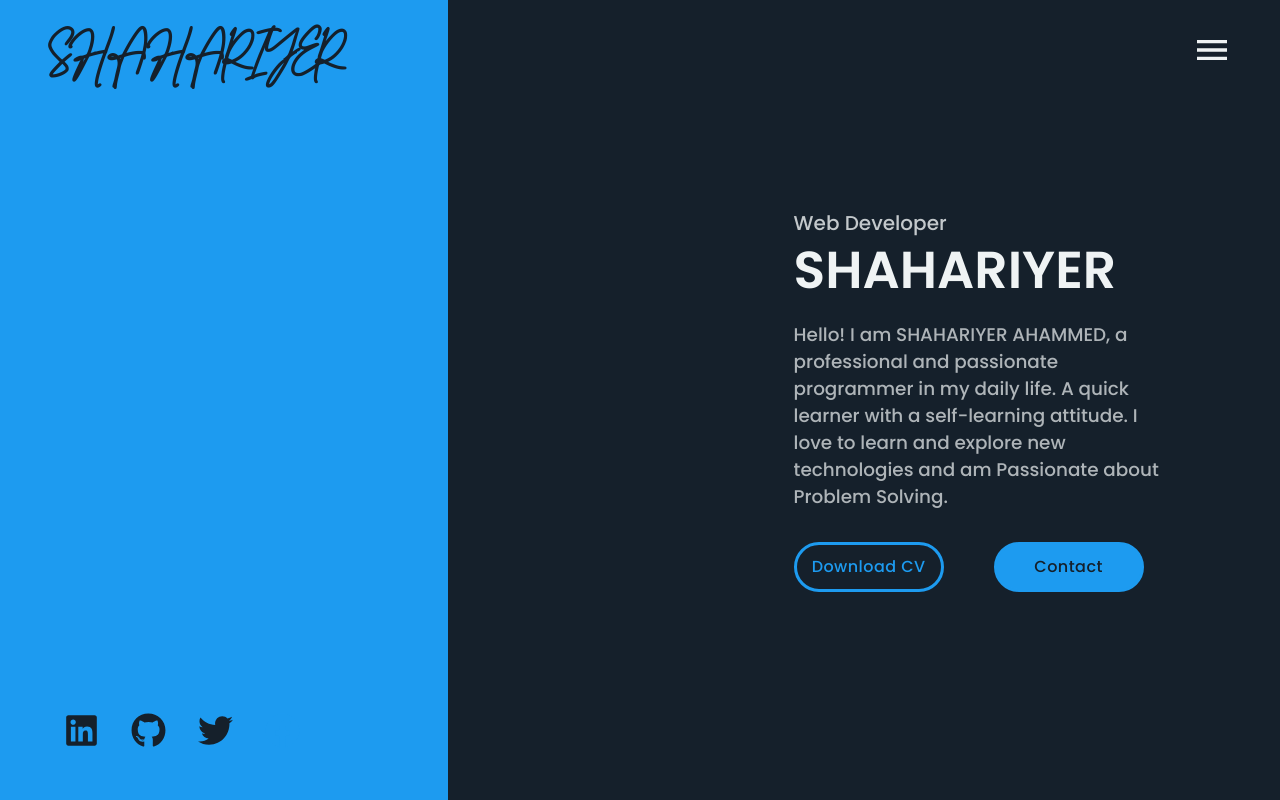
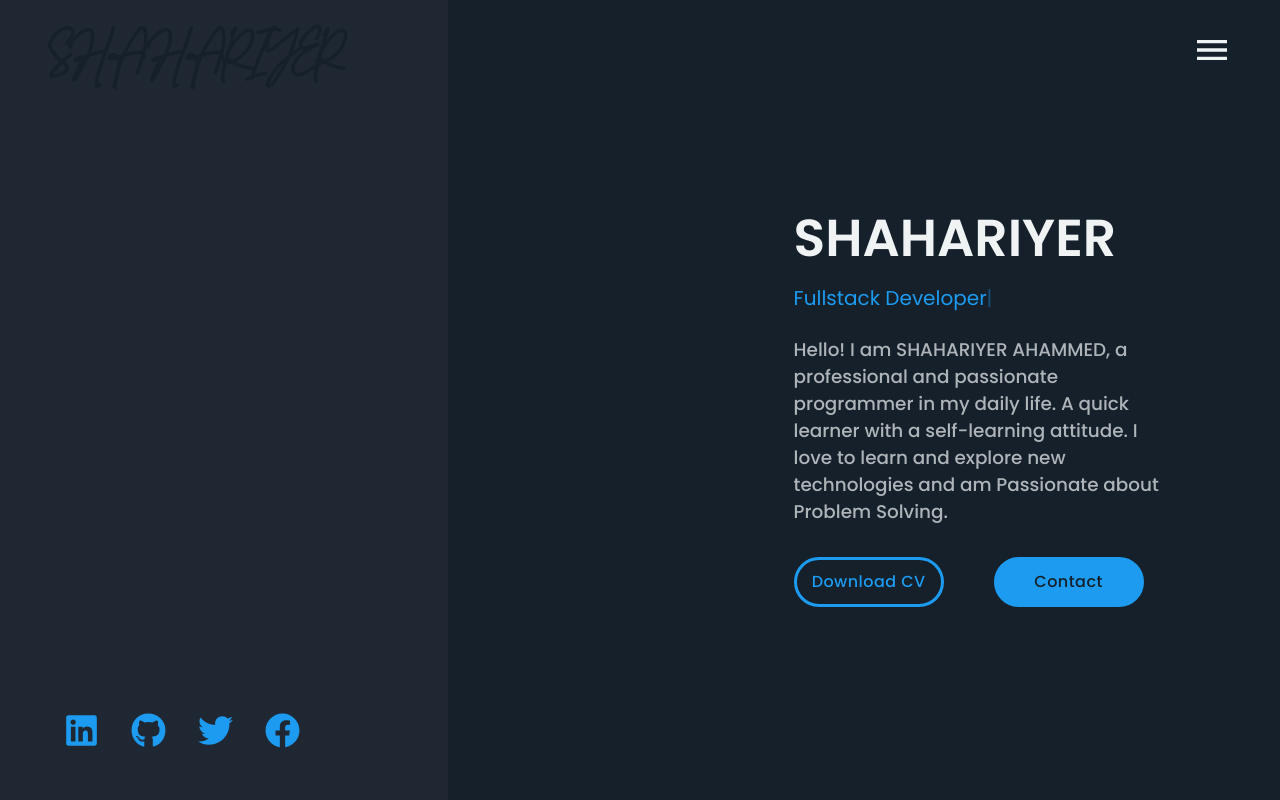
Before and after one commit to shahariyer-as/my-portfolio, a React (Create React App) app: page / in a window 1280 px wide. Shown: the top 800 px of the page. Built offline with nearby package versions, Linux system fonts and the light colour scheme; a web font is replaced by a local one.

Commit message:
react type add

```diff
--- a/package.json
+++ b/package.json
@@ -20,6 +20,7 @@
     "react-router-hash-link": "^2.4.3",
     "react-scripts": "^4.0.3",
     "react-slick": "^0.28.1",
+    "react-typed": "1.2.0",
     "slick-carousel": "^1.8.1",
     "validator": "^13.6.0",
     "web-vitals": "^1.0.1"
--- a/src/components/Landing/Landing.js
+++ b/src/components/Landing/Landing.js
@@ -2,14 +2,14 @@ import { Button } from '@material-ui/core';
 import { makeStyles } from '@material-ui/core/styles';
 import React, { useContext } from 'react';
 import { NavHashLink as NavLink } from 'react-router-hash-link';
-
+import Typed from 'react-typed';
 import { ThemeContext } from '../../contexts/ThemeContext';
 import { headerData } from '../../data/headerData';
 import { socialsData } from '../../data/socialsData';
 import './Landing.css';
 
 import {
-    FaBlogger, FaFacebook, FaGithub, FaLinkedin, FaTwitter, FaYoutube
+    FaFacebook, FaGithub, FaLinkedin, FaTwitter
 } from 'react-icons/fa';
 
 function Landing() {
@@ -29,9 +29,9 @@ function Landing() {
             border: `3px solid ${theme.primary}`,
             transition: '100ms ease-out',
             '&:hover': {
-                backgroundColor: theme.tertiary,
+                backgroundColor: theme.buttonColor,
                 color: theme.secondary,
-                border: `3px solid ${theme.tertiary}`,
+                border: `3px solid ${theme.buttonColor}`,
             },
             [t.breakpoints.down('sm')]: {
                 width: '180px',
@@ -51,9 +51,9 @@ function Landing() {
             border: `3px solid ${theme.primary}`,
             transition: '100ms ease-out',
             '&:hover': {
-                backgroundColor: theme.secondary,
-                color: theme.tertiary,
-                border: `3px solid ${theme.tertiary}`,
+                backgroundColor: theme.buttonColor,
+                color: theme.secondary,
+                border: `3px solid ${theme.buttonColor}`,
             },
             [t.breakpoints.down('sm')]: {
                 display: 'none',
@@ -64,11 +64,11 @@ function Landing() {
     const classes = useStyles();
 
     return (
-        <div className='landing'>
+        <div className='landing' style={{ backgroundColor: theme.quaternary }}>
             <div className='landing--container'>
                 <div
                     className='landing--container-left'
-                    style={{ backgroundColor: theme.primary }}
+                    style={{ backgroundColor: theme.quaternary }}
                 >
                     <div className='lcl--content'>
                         {socialsData.linkedIn && (
@@ -78,8 +78,8 @@ function Landing() {
                                 rel='noreferrer'
                             >
                                 <FaLinkedin
-                                    className='landing--social'
-                                    style={{ color: theme.secondary }}
+                                    className='landing--social linkedin-icon'
+                                    style={{ color: theme.primary }}
                                     aria-label='LinkedIn'
                                 />
                             </a>
@@ -92,7 +92,7 @@ function Landing() {
                             >
                                 <FaGithub
                                     className='landing--social'
-                                    style={{ color: theme.secondary }}
+                                    style={{ color: theme.primary }}
                                     aria-label='GitHub'
                                 />
                             </a>
@@ -104,35 +104,9 @@ function Landing() {
                                 rel='noreferrer'
                             >
                                 <FaTwitter
-                                    className='landing--social'
-                                    style={{ color: theme.secondary }}
+                                    className='landing--social twitter-icon'
+                                    style={{ color: theme.primary }}
                                     aria-label='Twitter'
-                                />
-                            </a>
-                        )}
-                        {socialsData.youtube && (
-                            <a
-                                href={socialsData.youtube}
-                                target='_blank'
-                                rel='noreferrer'
-                            >
-                                <FaYoutube
-                                    className='landing--social'
-                                    style={{ color: theme.secondary }}
-                                    aria-label='YouTube'
-                                />
-                            </a>
-                        )}
-                        {socialsData.blogger && (
-                            <a
-                                href={socialsData.blogger}
-                                target='_blank'
-                                rel='noreferrer'
-                            >
-                                <FaBlogger
-                                    className='landing--social'
-                                    style={{ color: theme.secondary }}
-                                    aria-label='Blogger'
                                 />
                             </a>
                         )}
@@ -157,7 +131,7 @@ function Landing() {
                     className='landing--img'
                     style={{
                         opacity: `${drawerOpen ? '0' : '1'}`,
-                        borderColor: theme.secondary,
+                        borderColor: theme.primary,
                     }}
                 /> */}
                 <div
@@ -168,8 +142,19 @@ function Landing() {
                         className='lcr--content'
                         style={{ color: theme.tertiary }}
                     >
-                        <h6>{headerData.title}</h6>
+                        {/* <h6 style={{ color: theme.primary }}>{headerData.title}</h6> */}
                         <h1>{headerData.name}</h1>
+                        <Typed
+                            strings={[
+                                'Backend Developer',
+                                'Frontend Developer',
+                                'Fullstack Developer']}
+                            typeSpeed={40}
+                            backSpeed={50}
+                            className="typed-header"
+                            style={{ color: theme.primary, fontSize: '20px' }}
+                            loop
+                        />
                         <p>{headerData.desciption}</p>
 
                         <div className='lcr-buttonContainer'>
--- a/src/components/Projects/Projects.js
+++ b/src/components/Projects/Projects.js
@@ -1,12 +1,12 @@
-import React,{ useContext} from 'react';
-import { Link } from 'react-router-dom'
 import { makeStyles } from '@material-ui/core/styles';
+import React, { useContext } from 'react';
+import { Link } from 'react-router-dom';
 
+import { HiArrowRight } from "react-icons/hi";
 import { ThemeContext } from '../../contexts/ThemeContext';
-import { projectsData } from '../../data/projectsData'
-import { HiArrowRight } from "react-icons/hi";
+import { projectsData } from '../../data/projectsData';
 
-import './Projects.css'
+import './Projects.css';
 import SingleProject from './SingleProject/SingleProject';
 
 function Projects() {
@@ -15,27 +15,27 @@ function Projects() {
 
 
     const useStyles = makeStyles(() => ({
-        viewAllBtn : {
-            color: theme.tertiary,
-            backgroundColor: theme.primary,
-            transition: 'color 0.2s',
+        viewAllBtn: {
+            color: theme.secondary,
+            backgroundColor: theme.buttonColor,
+            transition: 'color 0.5s',
             "&:hover": {
                 color: theme.secondary,
                 backgroundColor: theme.primary,
             }
         },
-        viewArr : {
-            color: theme.tertiary,
-            backgroundColor: theme.secondary70,
+        viewArr: {
+            color: theme.buttonColor,
+            backgroundColor: theme.secondary,
             width: '40px',
             height: '40px',
             padding: '0.5rem',
             fontSize: '1.05rem',
             borderRadius: '50%',
             cursor: 'pointer',
-            transition: 'background-color 0.2s',
+            transition: 'background-color 0.5s',
             "&:hover": {
-                color: theme.tertiary,
+                color: theme.buttonColor,
                 backgroundColor: theme.secondary,
             }
         },
@@ -46,9 +46,9 @@ function Projects() {
     return (
         <>
             {projectsData.length > 0 && (
-                <div className="projects" id="projects" style={{backgroundColor: theme.secondary}}>
+                <div className="projects" id="projects" style={{ backgroundColor: theme.secondary }}>
                     <div className="projects--header">
-                        <h1 style={{color: theme.primary}}>Projects</h1>
+                        <h1 style={{ color: theme.primary }}>Projects</h1>
                     </div>
                     <div className="projects--body">
                         <div className="projects--bodyContainer">
--- a/src/components/Projects/SingleProject/SingleProject.js
+++ b/src/components/Projects/SingleProject/SingleProject.js
@@ -1,6 +1,6 @@
+import { makeStyles } from '@material-ui/core/styles';
 import React from 'react';
-import { makeStyles } from '@material-ui/core/styles';
-import { FaPlay, FaCode } from 'react-icons/fa';
+import { FaCode, FaPlay } from 'react-icons/fa';
 import Fade from 'react-reveal/Fade';
 
 import placeholder from '../../../assets/png/placeholder.png';
@@ -39,7 +39,7 @@ function SingleProject({ id, name, desc, tags, code, demo, image, theme }) {
             <div
                 key={id}
                 className='singleProject'
-                style={{ backgroundColor: theme.primary400 }}
+                style={{ backgroundColor: theme.quaternary }}
             >
                 <div className='projectContent'>
                     <h2
@@ -103,7 +103,7 @@ function SingleProject({ id, name, desc, tags, code, demo, image, theme }) {
                     className='project--lang'
                     style={{
                         background: theme.secondary,
-                        color: theme.tertiary80,
+                        color: theme.tertiary,
                     }}
                 >
                     {tags.map((tag, id) => (
```
Also changed, not shown: 1 other file (tests, documents, lock files or other folders).
